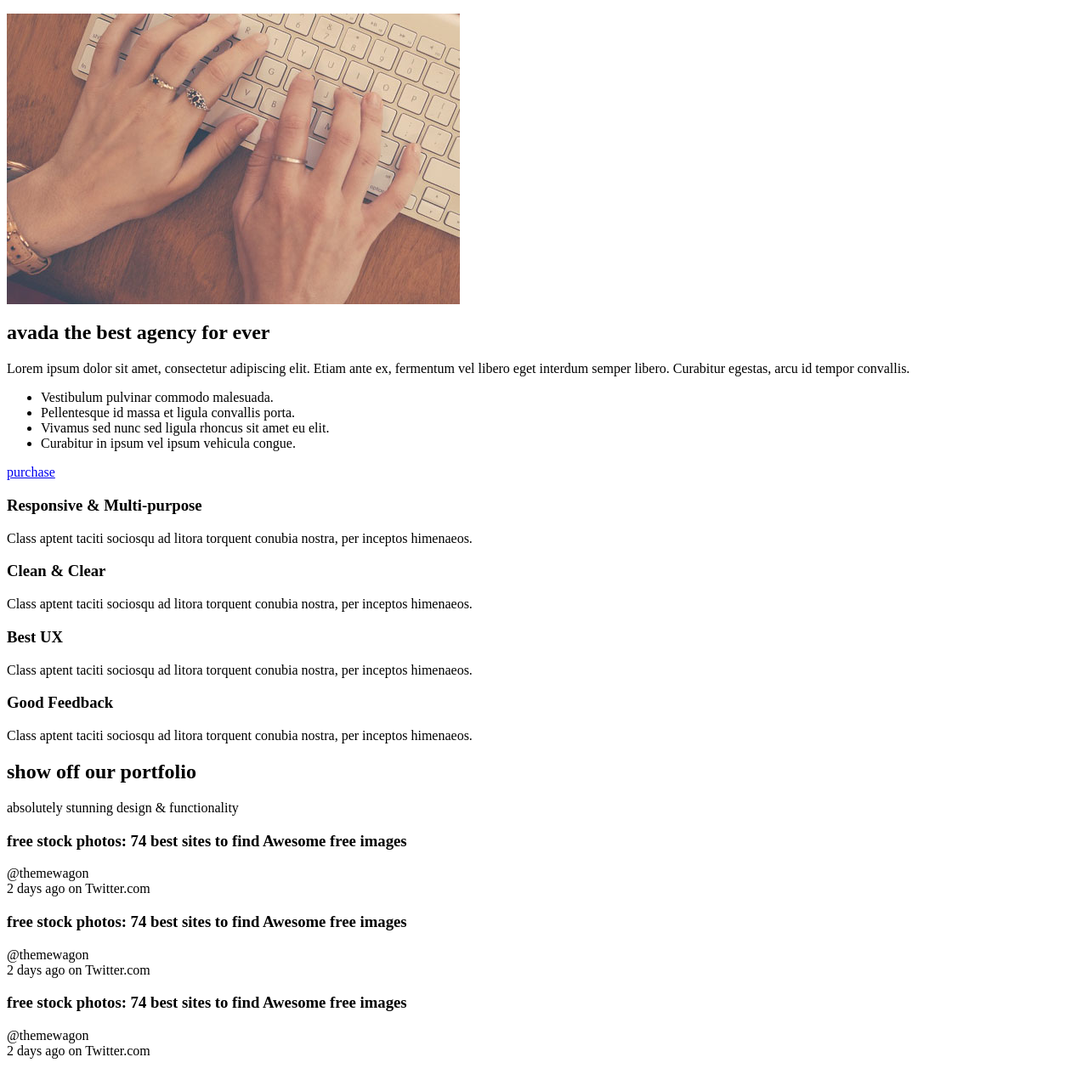
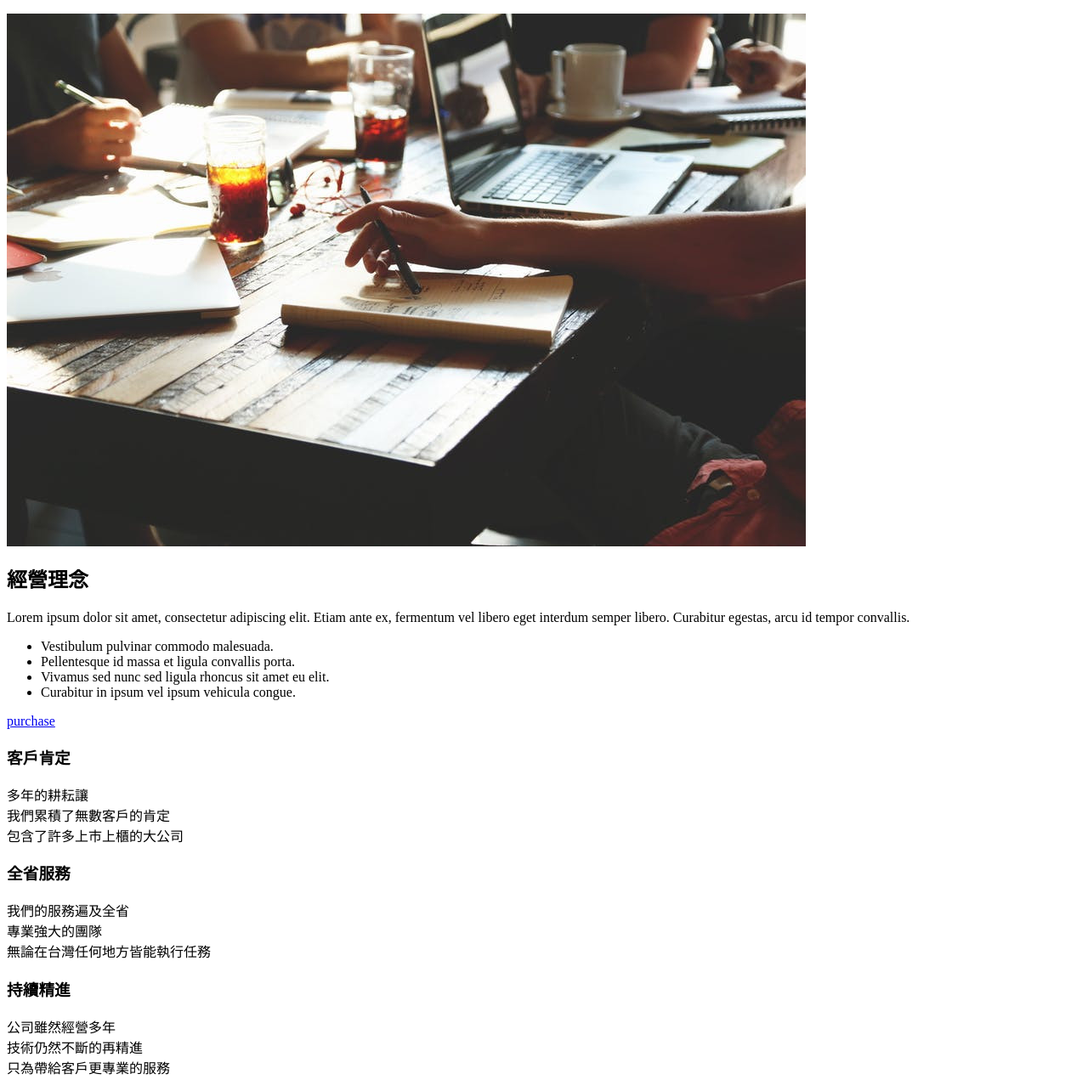
Before and after one commit to ciao-chung/jing-li, a PHP site: page /Running/view/home.php in a window 1280 px wide. Shown: the part 99-1383 px from the top of the page at 85% size. Before the commit the page ends 1345 px from the top, so only its background shows below. Run offline with PHP 8.4, Linux system fonts and the light colour scheme.

Commit message:
調整首頁

```diff
--- a/view/home.php
+++ b/view/home.php
@@ -1,3 +1,22 @@
+<?php
+  $features = [
+    [
+      'icon' => 'thumbs-up',
+      'title' => '客戶肯定',
+      'content' => '多年的耕耘讓<br>我們累積了無數客戶的肯定<br>包含了許多上市上櫃的大公司<br>',
+    ],
+    [
+      'icon' => 'map-marker',
+      'title' => '全省服務',
+      'content' => '我們的服務遍及全省<br>專業強大的團隊<br>無論在台灣任何地方皆能執行任務',
+    ],
+    [
+      'icon' => 'rocket',
+      'title' => '持續精進',
+      'content' => '公司雖然經營多年<br>技術仍然不斷的再精進<br>只為帶給客戶更專業的服務',
+    ],
+  ];
+?>
 <link rel="stylesheet" href="assets/css/home.css">
 <header id="header" class="header-wrapper home-parallax home-fade">
     <div class="header-overlay"></div>
@@ -24,7 +43,7 @@
 
                 <div class="col-md-7">
                     <div class="intro-description">
-                        <h2>avada the best agency for ever</h2>
+                        <h2>經營理念</h2>
                         <p>
                             Lorem ipsum dolor sit amet, consectetur adipiscing elit. Etiam ante ex, fermentum vel libero eget interdum semper libero. Curabitur egestas, arcu id tempor convallis.
                         </p>
@@ -68,141 +87,25 @@
     <section class="bg-white feature">
         <div class="container">
             <div class="row">
-
-                <div class="col-md-3">
+                <?php foreach ($features as $index => $feature) {  ?>
+                <div class="col-md-4">
                     <div class="feature-content text-center">
                         <div class="feature-icon-box">
                             <div class="feature-icon center-block">
-                                <i class="fa fa-laptop"></i>
+                                <i class="fa fa-<?php echo $feature['icon']; ?>"></i>
                             </div>
                         </div>
                         <div class="feature-info">
-                            <h3 class="feature-heading">Responsive &amp; Multi-purpose</h3>
+                            <h3 class="feature-heading">
+                              <?php echo $feature['title']; ?>
+                            </h3>
                             <p class="feature-description">
-                                Class aptent taciti sociosqu ad litora torquent conubia nostra, per inceptos himenaeos.
+                                <?php echo $feature['content']; ?>
                             </p>
                         </div>
                     </div>
                 </div>
-
-                <div class="col-md-3">
-                    <div class="feature-content text-center">
-                        <div class="feature-icon-box">
-                            <div class="feature-icon center-block">
-                                <i class="fa fa-eye"></i>
-                            </div>
-                        </div>
-                        <div class="feature-info">
-                            <h3 class="feature-heading">Clean &amp; Clear</h3>
-                            <p class="feature-description">
-                                Class aptent taciti sociosqu ad litora torquent conubia nostra, per inceptos himenaeos.
-                            </p>
-                        </div>
-                    </div>
-                </div>
-
-                <div class="col-md-3">
-                    <div class="feature-content text-center">
-                        <div class="feature-icon-box">
-                            <div class="feature-icon center-block">
-                                <i class="fa fa-thumbs-o-up"></i>
-                            </div>
-                        </div>
-                        <div class="feature-info">
-                            <h3 class="feature-heading">Best UX</h3>
-                            <p class="feature-description">
-                                Class aptent taciti sociosqu ad litora torquent conubia nostra, per inceptos himenaeos.
-                            </p>
-                        </div>
-                    </div>
-                </div>
-
-                <div class="col-md-3">
-                    <div class="feature-content text-center">
-                        <div class="feature-icon-box">
-                            <div class="feature-icon center-block">
-                                <i class="fa fa-star"></i>
-                            </div>
-                        </div>
-                        <div class="feature-info">
-                            <h3 class="feature-heading">Good Feedback</h3>
-                            <p class="feature-description">
-                                Class aptent taciti sociosqu ad litora torquent conubia nostra, per inceptos himenaeos.
-                            </p>
-                        </div>
-                    </div>
-                </div>
-
-            </div>
-        </div>
-    </section>
-
-    <section class="bg-light-gray">
-        <div class="container">
-
-            <div class="headline text-center">
-                <div class="row">
-                    <div class="col-md-6 col-md-offset-3">
-                        <h2 class="section-title">show off our portfolio</h2>
-                        <p class="section-sub-title">
-                            absolutely stunning design &amp; functionality
-                        </p>
-                    </div>
-                </div>
-            </div>
-        </div>
-    </section>
-
-
-    <section class="twit-feed">
-        <div class="twit-feed-wrapper">
-            <div class="container">
-                <div class="row">
-                    <div class="col-md-10 col-md-offset-1">
-                        <div id="twit" class="owl-carousel owl theme">
-
-                            <div class="item text-center">
-                                <div class="twit-content">
-                                    <div class="twit-icon">
-                                        <i class="fa fa-twitter"></i>
-                                    </div>
-                                    <h3 class="text-capitalize">free stock photos: 74 best sites to find Awesome free images</h3>
-                                    <p>
-                                        @themewagon <br/>
-                                        2 days ago on Twitter.com
-                                    </p>
-                                </div>
-                            </div>
-
-                            <div class="item text-center">
-                                <div class="twit-content">
-                                    <div class="twit-icon">
-                                        <i class="fa fa-twitter"></i>
-                                    </div>
-                                    <h3 class="text-capitalize">free stock photos: 74 best sites to find Awesome free images</h3>
-                                    <p>
-                                        @themewagon <br/>
-                                        2 days ago on Twitter.com
-                                    </p>
-                                </div>
-                            </div>
-
-                            <div class="item text-center">
-                                <div class="twit-content">
-                                    <div class="twit-icon">
-                                        <i class="fa fa-twitter"></i>
-                                    </div>
-                                    <h3 class="text-capitalize">free stock photos: 74 best sites to find Awesome free images</h3>
-                                    <p>
-                                        @themewagon <br/>
-                                        2 days ago on Twitter.com
-                                    </p>
-                                </div>
-                            </div>
-
-                        </div>
-                    </div>
-                </div>
+                <?php }; ?>
             </div>
         </div>
     </section>
```
Also changed, not shown: public/assets/img/intro.jpg.
